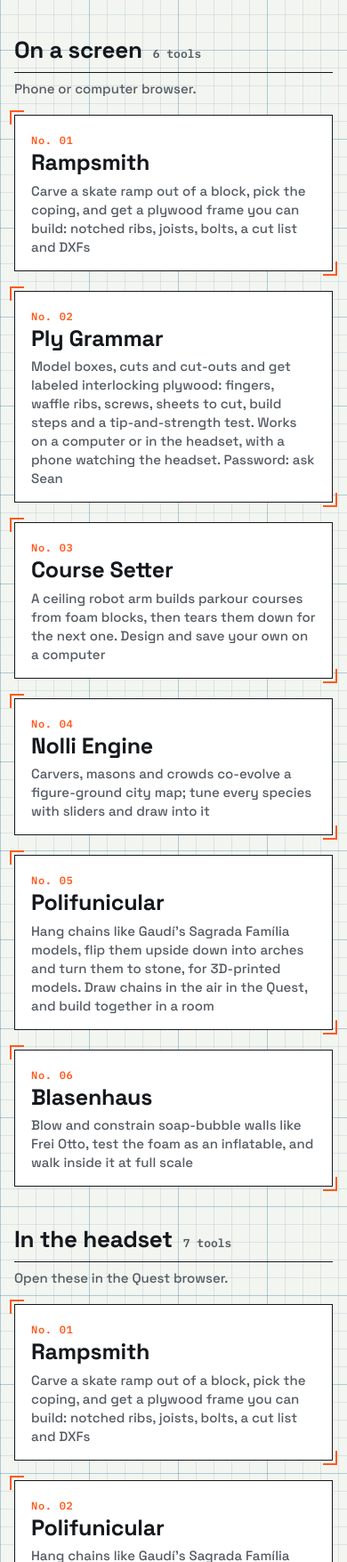
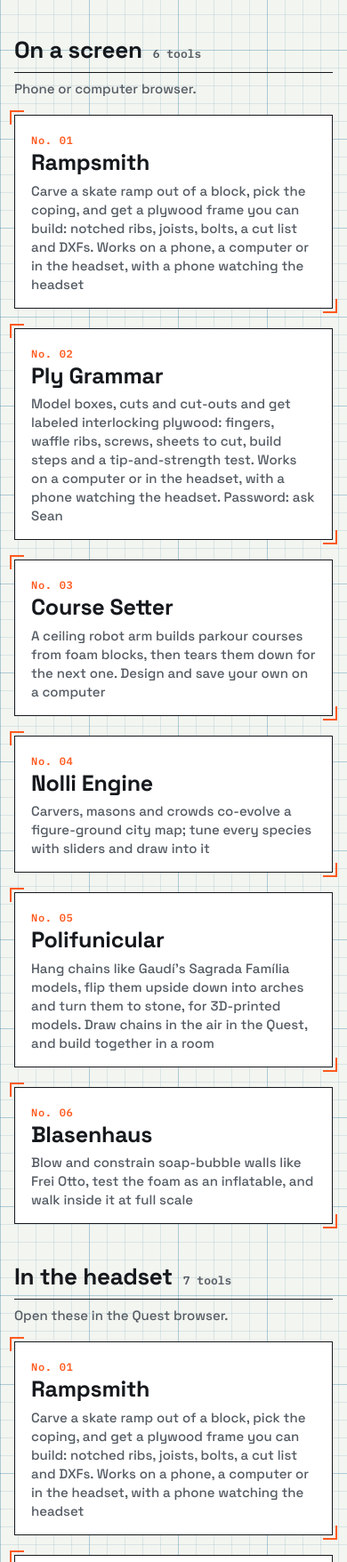
Before and after one commit to ShawnChiki/games, a plain HTML site: page tools/index.html in a window 390 px wide. Shown: the part 244-2000 px from the top of the page at 89% size. Drawn offline with Linux system fonts and the light colour scheme; no server answers.

Commit message:
Design Tools: Rampsmith v1.1 cards say it works on a phone, a computer or in the headset, with a phone watching the headset
Co-Authored-By: Claude Fable 5.2 <noreply@anthropic.com>
Claude-Session: https://claude.ai/code/session_014FsDkiSq136kGJCN2o5Zeo

```diff
--- a/tools/index.html
+++ b/tools/index.html
@@ -86,7 +86,7 @@
     <div class="head"><h2>On a screen</h2><span class="count mono"></span></div>
     <p class="note">Phone or computer browser.</p>
     <div class="cards">
-      <a class="card" href="https://shawnchiki.github.io/xr/rampsmith/" data-src="xr:rampsmith"><span class="no"></span><b>Rampsmith</b><span class="blurb">Carve a skate ramp out of a block, pick the coping, and get a plywood frame you can build: notched ribs, joists, bolts, a cut list and DXFs</span></a>
+      <a class="card" href="https://shawnchiki.github.io/xr/rampsmith/" data-src="xr:rampsmith"><span class="no"></span><b>Rampsmith</b><span class="blurb">Carve a skate ramp out of a block, pick the coping, and get a plywood frame you can build: notched ribs, joists, bolts, a cut list and DXFs. Works on a phone, a computer or in the headset, with a phone watching the headset</span></a>
       <a class="card" href="https://shawnchiki.github.io/xr/ply-grammar/" data-src="xr:ply-grammar"><span class="no"></span><b>Ply Grammar</b><span class="blurb">Model boxes, cuts and cut-outs and get labeled interlocking plywood: fingers, waffle ribs, screws, sheets to cut, build steps and a tip-and-strength test. Works on a computer or in the headset, with a phone watching the headset. Password: ask Sean</span></a>
       <a class="card" href="course-setter/" data-src="games:tools/course-setter"><span class="no"></span><b>Course Setter</b><span class="blurb">A ceiling robot arm builds parkour courses from foam blocks, then tears them down for the next one. Design and save your own on a computer</span></a>
       <a class="card" href="nolli-engine/" data-src="games:tools/nolli-engine"><span class="no"></span><b>Nolli Engine</b><span class="blurb">Carvers, masons and crowds co-evolve a figure-ground city map; tune every species with sliders and draw into it</span></a>
@@ -99,7 +99,7 @@
     <div class="head"><h2>In the headset</h2><span class="count mono"></span></div>
     <p class="note">Open these in the Quest browser.</p>
     <div class="cards">
-      <a class="card" href="https://shawnchiki.github.io/xr/rampsmith/" data-src="xr:rampsmith"><span class="no"></span><b>Rampsmith</b><span class="blurb">Carve a skate ramp out of a block, pick the coping, and get a plywood frame you can build: notched ribs, joists, bolts, a cut list and DXFs</span></a>
+      <a class="card" href="https://shawnchiki.github.io/xr/rampsmith/" data-src="xr:rampsmith"><span class="no"></span><b>Rampsmith</b><span class="blurb">Carve a skate ramp out of a block, pick the coping, and get a plywood frame you can build: notched ribs, joists, bolts, a cut list and DXFs. Works on a phone, a computer or in the headset, with a phone watching the headset</span></a>
       <a class="card" href="https://shawnchiki.github.io/xr/polifunicular/" data-src="xr:polifunicular"><span class="no"></span><b>Polifunicular</b><span class="blurb">Hang chains like Gaudí's Sagrada Família models, flip them upside down into arches and turn them to stone, for 3D-printed models. Draw chains in the air in the Quest, and build together in a room</span></a>
       <a class="card" href="https://shawnchiki.github.io/xr/ply-grammar/" data-src="xr:ply-grammar"><span class="no"></span><b>Ply Grammar</b><span class="blurb">Model boxes, cuts and cut-outs and get labeled interlocking plywood: fingers, waffle ribs, screws, sheets to cut, build steps and a tip-and-strength test. Works on a computer or in the headset, with a phone watching the headset. Password: ask Sean</span></a>
       <a class="card" href="https://shawnchiki.github.io/xr/overhang-garden/" data-src="xr:overhang-garden"><span class="no"></span><b>Overhang Garden</b><span class="blurb">Sculpt clay on a Bambu print bed while supports grow into the piece so it prints. Share a room code to sculpt the same bed live with friends</span></a>
```
